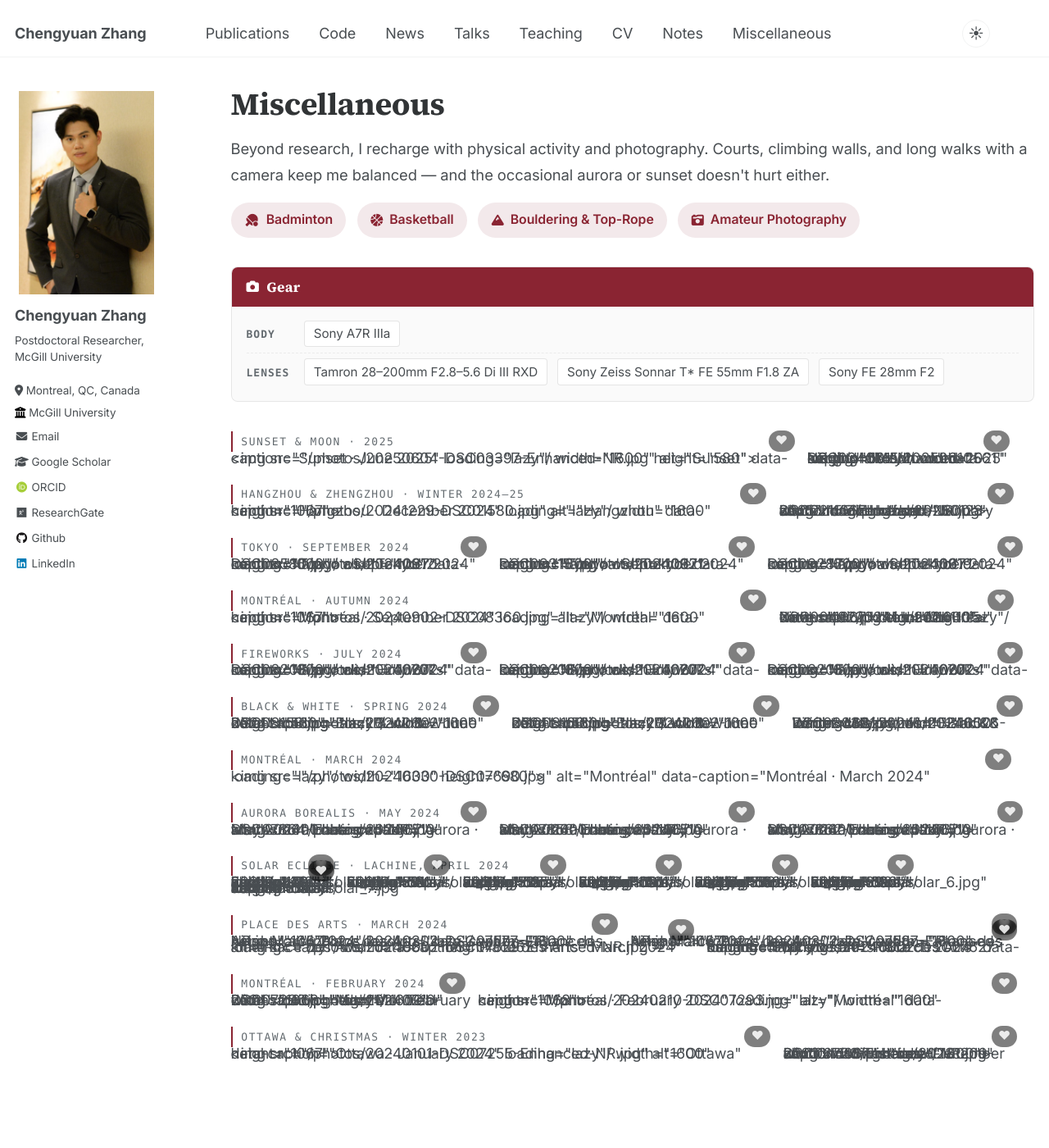
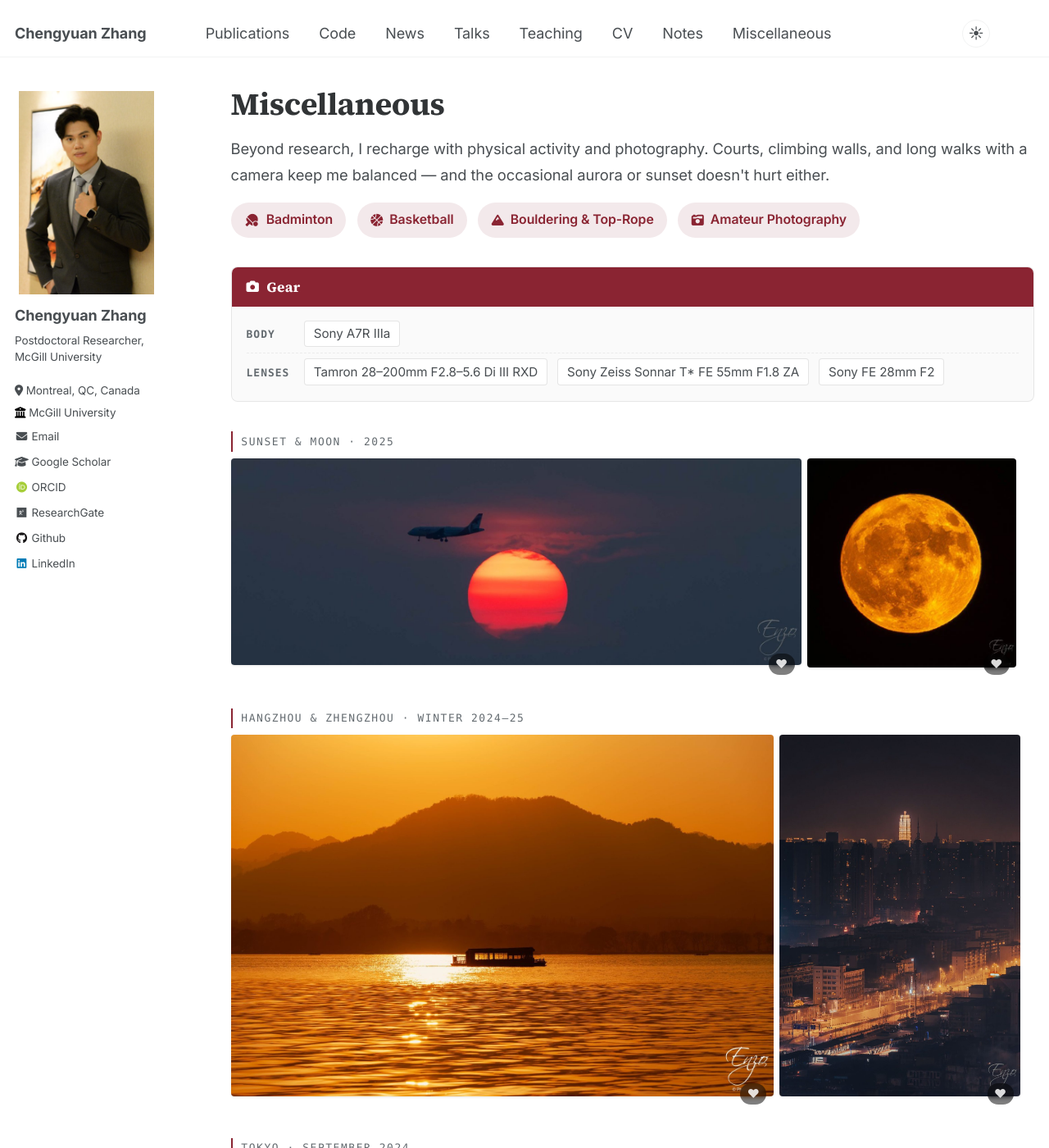
Before and after one commit to Chengyuan-Zhang/chengyuan-zhang.github.io, a Jekyll site: the page built from _pages/miscellaneous.md, in a window 1280 px wide and 1400 px high. Shown: the whole window at 82% size. Built offline with Jekyll 4.4.1, drawn with Linux system fonts in a browser that asks for light colours; some web fonts are replaced; comment, search, counter and statistics services are not loaded.

Commit message:
Repair the image tags broken by the previous commit
The script that added intrinsic dimensions appended them after the closing
angle bracket was stripped, which left the self-closing slash stranded in the
middle of the tag. kramdown refused to treat the result as HTML and printed
it as visible text, so all 34 photos on the miscellaneous page and four
thumbnails on the home page showed as raw markup.

The script now preserves whichever closing style each tag already used, and
the 38 affected tags are repaired. Verified: no tag has a stray slash before
an attribute and none is missing the separating space.

```diff
--- a/_pages/miscellaneous.md
+++ b/_pages/miscellaneous.md
@@ -41,11 +41,11 @@ author_profile: true
     <figcaption class="gallery-caption">Sunset &amp; Moon · 2025</figcaption>
     <div class="gallery-row">
       <div class="photo-tile" style="width:71%">
-      <img src="{{ '/photos/20250604-DSC03397-Enhanced-NR.jpg' | relative_url }}" alt="Sunset" data-caption="Sunset · June 2025" loading="lazy"/ width="1600" height="580">
+      <img src="{{ '/photos/20250604-DSC03397-Enhanced-NR.jpg' | relative_url }}" alt="Sunset" data-caption="Sunset · June 2025" loading="lazy" width="1600" height="580" />
       <button class="photo-like" type="button" data-like="photo-20250604-dsc03397-enhanced-nr" aria-label="Like this photo" aria-pressed="false"><span class="photo-like__icon" aria-hidden="true">&#9829;</span><span class="photo-like__count"></span></button>
     </div>
       <div class="photo-tile" style="width:26%">
-      <img src="{{ '/photos/20250610-DSC03407-Enhanced-NR.jpg' | relative_url }}" alt="Moon"   data-caption="Moon · June 2025"   loading="lazy"/ width="561" height="561">
+      <img src="{{ '/photos/20250610-DSC03407-Enhanced-NR.jpg' | relative_url }}" alt="Moon"   data-caption="Moon · June 2025"   loading="lazy" width="561" height="561" />
       <button class="photo-like" type="button" data-like="photo-20250610-dsc03407-enhanced-nr" aria-label="Like this photo" aria-pressed="false"><span class="photo-like__icon" aria-hidden="true">&#9829;</span><span class="photo-like__count"></span></button>
     </div>
     </div>
@@ -55,11 +55,11 @@ author_profile: true
     <figcaption class="gallery-caption">Hangzhou &amp; Zhengzhou · Winter 2024–25</figcaption>
     <div class="gallery-row">
       <div class="photo-tile" style="width:67.5%">
-      <img src="{{ '/photos/20241229-DSC01580.jpg' | relative_url }}" alt="Hangzhou"  data-caption="Hangzhou · December 2024" loading="lazy"/ width="1600" height="1067">
+      <img src="{{ '/photos/20241229-DSC01580.jpg' | relative_url }}" alt="Hangzhou"  data-caption="Hangzhou · December 2024" loading="lazy" width="1600" height="1067" />
       <button class="photo-like" type="button" data-like="photo-20241229-dsc01580" aria-label="Like this photo" aria-pressed="false"><span class="photo-like__icon" aria-hidden="true">&#9829;</span><span class="photo-like__count"></span></button>
     </div>
       <div class="photo-tile" style="width:30%">
-      <img src="{{ '/photos/20250128-DSC02155-Enhanced-NR.jpg' | relative_url }}" alt="Zhengzhou" data-caption="Zhengzhou · January 2025" loading="lazy"/ width="1067" height="1600">
+      <img src="{{ '/photos/20250128-DSC02155-Enhanced-NR.jpg' | relative_url }}" alt="Zhengzhou" data-caption="Zhengzhou · January 2025" loading="lazy" width="1067" height="1600" />
       <button class="photo-like" type="button" data-like="photo-20250128-dsc02155-enhanced-nr" aria-label="Like this photo" aria-pressed="false"><span class="photo-like__icon" aria-hidden="true">&#9829;</span><span class="photo-like__count"></span></button>
     </div>
     </div>
@@ -69,15 +69,15 @@ author_profile: true
     <figcaption class="gallery-caption">Tokyo · September 2024</figcaption>
     <div class="gallery-row">
       <div class="photo-tile" style="width:32.66%">
-      <img src="{{ '/photos/20240912-DSC08580.jpg' | relative_url }}" alt="Tokyo" data-caption="Tokyo · September 2024" loading="lazy"/ width="1067" height="1600">
+      <img src="{{ '/photos/20240912-DSC08580.jpg' | relative_url }}" alt="Tokyo" data-caption="Tokyo · September 2024" loading="lazy" width="1067" height="1600" />
       <button class="photo-like" type="button" data-like="photo-20240912-dsc08580" aria-label="Like this photo" aria-pressed="false"><span class="photo-like__icon" aria-hidden="true">&#9829;</span><span class="photo-like__count"></span></button>
     </div>
       <div class="photo-tile" style="width:32.66%">
-      <img src="{{ '/photos/20240921-DSC09315.jpg' | relative_url }}" alt="Tokyo" data-caption="Tokyo · September 2024" loading="lazy"/ width="1067" height="1600">
+      <img src="{{ '/photos/20240921-DSC09315.jpg' | relative_url }}" alt="Tokyo" data-caption="Tokyo · September 2024" loading="lazy" width="1067" height="1600" />
       <button class="photo-like" type="button" data-like="photo-20240921-dsc09315" aria-label="Like this photo" aria-pressed="false"><span class="photo-like__icon" aria-hidden="true">&#9829;</span><span class="photo-like__count"></span></button>
     </div>
       <div class="photo-tile" style="width:32.66%">
-      <img src="{{ '/photos/20240919-DSC09287.jpg' | relative_url }}" alt="Tokyo" data-caption="Tokyo · September 2024" loading="lazy"/ width="1067" height="1600">
+      <img src="{{ '/photos/20240919-DSC09287.jpg' | relative_url }}" alt="Tokyo" data-caption="Tokyo · September 2024" loading="lazy" width="1067" height="1600" />
       <button class="photo-like" type="button" data-like="photo-20240919-dsc09287" aria-label="Like this photo" aria-pressed="false"><span class="photo-like__icon" aria-hidden="true">&#9829;</span><span class="photo-like__count"></span></button>
     </div>
     </div>
@@ -87,11 +87,11 @@ author_profile: true
     <figcaption class="gallery-caption">Montréal · Autumn 2024</figcaption>
     <div class="gallery-row">
       <div class="photo-tile" style="width:67.5%">
-      <img src="{{ '/photos/20240902-DSC08360.jpg' | relative_url }}" alt="Montréal" data-caption="Montréal · September 2024" loading="lazy"/ width="1600" height="1067">
+      <img src="{{ '/photos/20240902-DSC08360.jpg' | relative_url }}" alt="Montréal" data-caption="Montréal · September 2024" loading="lazy" width="1600" height="1067" />
       <button class="photo-like" type="button" data-like="photo-20240902-dsc08360" aria-label="Like this photo" aria-pressed="false"><span class="photo-like__icon" aria-hidden="true">&#9829;</span><span class="photo-like__count"></span></button>
     </div>
       <div class="photo-tile" style="width:30%">
-      <img src="{{ '/photos/20241105-DSC00492.jpg' | relative_url }}" alt="Montréal" data-caption="Montréal · November 2024"  loading="lazy"/ width="1067" height="1600">
+      <img src="{{ '/photos/20241105-DSC00492.jpg' | relative_url }}" alt="Montréal" data-caption="Montréal · November 2024"  loading="lazy" width="1067" height="1600" />
       <button class="photo-like" type="button" data-like="photo-20241105-dsc00492" aria-label="Like this photo" aria-pressed="false"><span class="photo-like__icon" aria-hidden="true">&#9829;</span><span class="photo-like__count"></span></button>
     </div>
     </div>
@@ -101,15 +101,15 @@ author_profile: true
     <figcaption class="gallery-caption">Fireworks · July 2024</figcaption>
     <div class="gallery-row">
       <div class="photo-tile" style="width:32.66%">
-      <img src="{{ '/photos/20240707-DSC08208.jpg' | relative_url }}" alt="Fireworks" data-caption="Fireworks · July 2024" loading="lazy"/ width="1067" height="1600">
+      <img src="{{ '/photos/20240707-DSC08208.jpg' | relative_url }}" alt="Fireworks" data-caption="Fireworks · July 2024" loading="lazy" width="1067" height="1600" />
       <button class="photo-like" type="button" data-like="photo-20240707-dsc08208" aria-label="Like this photo" aria-pressed="false"><span class="photo-like__icon" aria-hidden="true">&#9829;</span><span class="photo-like__count"></span></button>
     </div>
       <div class="photo-tile" style="width:32.66%">
-      <img src="{{ '/photos/20240707-DSC08206.jpg' | relative_url }}" alt="Fireworks" data-caption="Fireworks · July 2024" loading="lazy"/ width="1067" height="1600">
+      <img src="{{ '/photos/20240707-DSC08206.jpg' | relative_url }}" alt="Fireworks" data-caption="Fireworks · July 2024" loading="lazy" width="1067" height="1600" />
       <button class="photo-like" type="button" data-like="photo-20240707-dsc08206" aria-label="Like this photo" aria-pressed="false"><span class="photo-like__icon" aria-hidden="true">&#9829;</span><span class="photo-like__count"></span></button>
     </div>
       <div class="photo-tile" style="width:32.66%">
-      <img src="{{ '/photos/20240707-DSC08205.jpg' | relative_url }}" alt="Fireworks" data-caption="Fireworks · July 2024" loading="lazy"/ width="1067" height="1600">
+      <img src="{{ '/photos/20240707-DSC08205.jpg' | relative_url }}" alt="Fireworks" data-caption="Fireworks · July 2024" loading="lazy" width="1067" height="1600" />
       <button class="photo-like" type="button" data-like="photo-20240707-dsc08205" aria-label="Like this photo" aria-pressed="false"><span class="photo-like__icon" aria-hidden="true">&#9829;</span><span class="photo-like__count"></span></button>
     </div>
     </div>
@@ -119,15 +119,15 @@ author_profile: true
     <figcaption class="gallery-caption">Black &amp; White · Spring 2024</figcaption>
     <div class="gallery-row">
       <div class="photo-tile" style="width:34.2%">
-      <img src="{{ '/photos/20240602-DSC08158.jpg' | relative_url }}" alt="Black &amp; White" data-caption="Black &amp; White · June 2024"  loading="lazy"/ width="1600" height="580">
+      <img src="{{ '/photos/20240602-DSC08158.jpg' | relative_url }}" alt="Black &amp; White" data-caption="Black &amp; White · June 2024"  loading="lazy" width="1600" height="580" />
       <button class="photo-like" type="button" data-like="photo-20240602-dsc08158" aria-label="Like this photo" aria-pressed="false"><span class="photo-like__icon" aria-hidden="true">&#9829;</span><span class="photo-like__count"></span></button>
     </div>
       <div class="photo-tile" style="width:34.2%">
-      <img src="{{ '/photos/20240602-DSC08160.jpg' | relative_url }}" alt="Black &amp; White" data-caption="Black &amp; White · June 2024"  loading="lazy"/ width="1600" height="580">
+      <img src="{{ '/photos/20240602-DSC08160.jpg' | relative_url }}" alt="Black &amp; White" data-caption="Black &amp; White · June 2024"  loading="lazy" width="1600" height="580" />
       <button class="photo-like" type="button" data-like="photo-20240602-dsc08160" aria-label="Like this photo" aria-pressed="false"><span class="photo-like__icon" aria-hidden="true">&#9829;</span><span class="photo-like__count"></span></button>
     </div>
       <div class="photo-tile" style="width:29.5%">
-      <img src="{{ '/photos/20240526-DSC08039.jpg' | relative_url }}" alt="Black &amp; White" data-caption="Black &amp; White · May 2024"   loading="lazy"/ width="1600" height="681">
+      <img src="{{ '/photos/20240526-DSC08039.jpg' | relative_url }}" alt="Black &amp; White" data-caption="Black &amp; White · May 2024"   loading="lazy" width="1600" height="681" />
       <button class="photo-like" type="button" data-like="photo-20240526-dsc08039" aria-label="Like this photo" aria-pressed="false"><span class="photo-like__icon" aria-hidden="true">&#9829;</span><span class="photo-like__count"></span></button>
     </div>
     </div>
@@ -137,7 +137,7 @@ author_profile: true
     <figcaption class="gallery-caption">Montréal · March 2024</figcaption>
     <div class="gallery-row">
       <div class="photo-tile" style="width:98%">
-      <img src="{{ '/photos/20240330-DSC07690.jpg' | relative_url }}" alt="Montréal" data-caption="Montréal · March 2024" loading="lazy"/ width="1600" height="680">
+      <img src="{{ '/photos/20240330-DSC07690.jpg' | relative_url }}" alt="Montréal" data-caption="Montréal · March 2024" loading="lazy" width="1600" height="680" />
       <button class="photo-like" type="button" data-like="photo-20240330-dsc07690" aria-label="Like this photo" aria-pressed="false"><span class="photo-like__icon" aria-hidden="true">&#9829;</span><span class="photo-like__count"></span></button>
     </div>
     </div>
@@ -147,15 +147,15 @@ author_profile: true
     <figcaption class="gallery-caption">Aurora Borealis · May 2024</figcaption>
     <div class="gallery-row">
       <div class="photo-tile" style="width:32.66%">
-      <img src="{{ '/photos/20240510-DSC07864-Enhanced-NR.jpg' | relative_url }}" alt="Aurora" data-caption="Aurora · May 2024" loading="lazy"/ width="1600" height="1067">
+      <img src="{{ '/photos/20240510-DSC07864-Enhanced-NR.jpg' | relative_url }}" alt="Aurora" data-caption="Aurora · May 2024" loading="lazy" width="1600" height="1067" />
       <button class="photo-like" type="button" data-like="photo-20240510-dsc07864-enhanced-nr" aria-label="Like this photo" aria-pressed="false"><span class="photo-like__icon" aria-hidden="true">&#9829;</span><span class="photo-like__count"></span></button>
     </div>
       <div class="photo-tile" style="width:32.66%">
-      <img src="{{ '/photos/20240510-DSC07858-Enhanced-NR.jpg' | relative_url }}" alt="Aurora" data-caption="Aurora · May 2024" loading="lazy"/ width="1600" height="1067">
+      <img src="{{ '/photos/20240510-DSC07858-Enhanced-NR.jpg' | relative_url }}" alt="Aurora" data-caption="Aurora · May 2024" loading="lazy" width="1600" height="1067" />
       <button class="photo-like" type="button" data-like="photo-20240510-dsc07858-enhanced-nr" aria-label="Like this photo" aria-pressed="false"><span class="photo-like__icon" aria-hidden="true">&#9829;</span><span class="photo-like__count"></span></button>
     </div>
       <div class="photo-tile" style="width:32.66%">
-      <img src="{{ '/photos/20240510-DSC07862-Enhanced-NR.jpg' | relative_url }}" alt="Aurora" data-caption="Aurora · May 2024" loading="lazy"/ width="1600" height="1067">
+      <img src="{{ '/photos/20240510-DSC07862-Enhanced-NR.jpg' | relative_url }}" alt="Aurora" data-caption="Aurora · May 2024" loading="lazy" width="1600" height="1067" />
       <button class="photo-like" type="button" data-like="photo-20240510-dsc07862-enhanced-nr" aria-label="Like this photo" aria-pressed="false"><span class="photo-like__icon" aria-hidden="true">&#9829;</span><span class="photo-like__count"></span></button>
     </div>
     </div>
@@ -165,31 +165,31 @@ author_profile: true
     <figcaption class="gallery-caption">Solar Eclipse · Lachine, April 2024</figcaption>
     <div class="gallery-row">
       <div class="photo-tile" style="width:13.7%">
-      <img src="{{ '/photos/solar_1.jpg' | relative_url }}" alt="Solar Eclipse" data-caption="Solar Eclipse · Lachine · April 2024" loading="lazy"/ width="179" height="179">
+      <img src="{{ '/photos/solar_1.jpg' | relative_url }}" alt="Solar Eclipse" data-caption="Solar Eclipse · Lachine · April 2024" loading="lazy" width="179" height="179" />
       <button class="photo-like" type="button" data-like="photo-solar-1" aria-label="Like this photo" aria-pressed="false"><span class="photo-like__icon" aria-hidden="true">&#9829;</span><span class="photo-like__count"></span></button>
     </div>
       <div class="photo-tile" style="width:13.7%">
-      <img src="{{ '/photos/solar_2.jpg' | relative_url }}" alt="Solar Eclipse" data-caption="Solar Eclipse · Lachine · April 2024" loading="lazy"/ width="581" height="581">
+      <img src="{{ '/photos/solar_2.jpg' | relative_url }}" alt="Solar Eclipse" data-caption="Solar Eclipse · Lachine · April 2024" loading="lazy" width="581" height="581" />
       <button class="photo-like" type="button" data-like="photo-solar-2" aria-label="Like this photo" aria-pressed="false"><span class="photo-like__icon" aria-hidden="true">&#9829;</span><span class="photo-like__count"></span></button>
     </div>
       <div class="photo-tile" style="width:13.7%">
-      <img src="{{ '/photos/solar_3.jpg' | relative_url }}" alt="Solar Eclipse" data-caption="Solar Eclipse · Lachine · April 2024" loading="lazy"/ width="525" height="525">
+      <img src="{{ '/photos/solar_3.jpg' | relative_url }}" alt="Solar Eclipse" data-caption="Solar Eclipse · Lachine · April 2024" loading="lazy" width="525" height="525" />
       <button class="photo-like" type="button" data-like="photo-solar-3" aria-label="Like this photo" aria-pressed="false"><span class="photo-like__icon" aria-hidden="true">&#9829;</span><span class="photo-like__count"></span></button>
     </div>
       <div class="photo-tile" style="width:13.7%">
-      <img src="{{ '/photos/solar_4.jpg' | relative_url }}" alt="Solar Eclipse" data-caption="Solar Eclipse · Lachine · April 2024" loading="lazy"/ width="1001" height="1001">
+      <img src="{{ '/photos/solar_4.jpg' | relative_url }}" alt="Solar Eclipse" data-caption="Solar Eclipse · Lachine · April 2024" loading="lazy" width="1001" height="1001" />
       <button class="photo-like" type="button" data-like="photo-solar-4" aria-label="Like this photo" aria-pressed="false"><span class="photo-like__icon" aria-hidden="true">&#9829;</span><span class="photo-like__count"></span></button>
     </div>
       <div class="photo-tile" style="width:13.7%">
-      <img src="{{ '/photos/solar_5.jpg' | relative_url }}" alt="Solar Eclipse" data-caption="Solar Eclipse · Lachine · April 2024" loading="lazy"/ width="558" height="558">
+      <img src="{{ '/photos/solar_5.jpg' | relative_url }}" alt="Solar Eclipse" data-caption="Solar Eclipse · Lachine · April 2024" loading="lazy" width="558" height="558" />
       <button class="photo-like" type="button" data-like="photo-solar-5" aria-label="Like this photo" aria-pressed="false"><span class="photo-like__icon" aria-hidden="true">&#9829;</span><span class="photo-like__count"></span></button>
     </div>
       <div class="photo-tile" style="width:13.7%">
-      <img src="{{ '/photos/solar_6.jpg' | relative_url }}" alt="Solar Eclipse" data-caption="Solar Eclipse · Lachine · April 2024" loading="lazy"/ width="698" height="698">
+      <img src="{{ '/photos/solar_6.jpg' | relative_url }}" alt="Solar Eclipse" data-caption="Solar Eclipse · Lachine · April 2024" loading="lazy" width="698" height="698" />
       <button class="photo-like" type="button" data-like="photo-solar-6" aria-label="Like this photo" aria-pressed="false"><span class="photo-like__icon" aria-hidden="true">&#9829;</span><span class="photo-like__count"></span></button>
     </div>
       <div class="photo-tile" style="width:13.7%">
-      <img src="{{ '/photos/solar_7.jpg' | relative_url }}" alt="Solar Eclipse" data-caption="Solar Eclipse · Lachine · April 2024" loading="lazy"/ width="614" height="614">
+      <img src="{{ '/photos/solar_7.jpg' | relative_url }}" alt="Solar Eclipse" data-caption="Solar Eclipse · Lachine · April 2024" loading="lazy" width="614" height="614" />
       <button class="photo-like" type="button" data-like="photo-solar-7" aria-label="Like this photo" aria-pressed="false"><span class="photo-like__icon" aria-hidden="true">&#9829;</span><span class="photo-like__count"></span></button>
     </div>
     </div>
@@ -199,21 +199,21 @@ author_profile: true
     <figcaption class="gallery-caption">Place des Arts · March 2024</figcaption>
     <div class="gallery-row">
       <div class="photo-tile" style="width:49%">
-      <img src="{{ '/photos/20240302-DSC07577-Enhanced-NR.jpg' | relative_url }}" alt="Place des Arts" data-caption="Place des Arts · March 2024" loading="lazy"/ width="1600" height="1067">
+      <img src="{{ '/photos/20240302-DSC07577-Enhanced-NR.jpg' | relative_url }}" alt="Place des Arts" data-caption="Place des Arts · March 2024" loading="lazy" width="1600" height="1067" />
       <button class="photo-like" type="button" data-like="photo-20240302-dsc07577-enhanced-nr" aria-label="Like this photo" aria-pressed="false"><span class="photo-like__icon" aria-hidden="true">&#9829;</span><span class="photo-like__count"></span></button>
     </div>
       <div class="photo-tile" style="width:49%">
-      <img src="{{ '/photos/20240302-DSC07587-Enhanced-NR.jpg' | relative_url }}" alt="Place des Arts" data-caption="Place des Arts · March 2024" loading="lazy"/ width="1600" height="1067">
+      <img src="{{ '/photos/20240302-DSC07587-Enhanced-NR.jpg' | relative_url }}" alt="Place des Arts" data-caption="Place des Arts · March 2024" loading="lazy" width="1600" height="1067" />
       <button class="photo-like" type="button" data-like="photo-20240302-dsc07587-enhanced-nr" aria-label="Like this photo" aria-pressed="false"><span class="photo-like__icon" aria-hidden="true">&#9829;</span><span class="photo-like__count"></span></button>
     </div>
     </div>
     <div class="gallery-row">
       <div class="photo-tile" style="width:58.5%">
-      <img src="{{ '/photos/20240302-DSC07629-Enhanced-NR.jpg' | relative_url }}" alt="Place des Arts" data-caption="Place des Arts · March 2024" loading="lazy"/ width="1600" height="1067">
+      <img src="{{ '/photos/20240302-DSC07629-Enhanced-NR.jpg' | relative_url }}" alt="Place des Arts" data-caption="Place des Arts · March 2024" loading="lazy" width="1600" height="1067" />
       <button class="photo-like" type="button" data-like="photo-20240302-dsc07629-enhanced-nr" aria-label="Like this photo" aria-pressed="false"><span class="photo-like__icon" aria-hidden="true">&#9829;</span><span class="photo-like__count"></span></button>
     </div>
       <div class="photo-tile" style="width:39.5%">
-      <img src="{{ '/photos/20240302-DSC07627-Enhanced-NR.jpg' | relative_url }}" alt="Place des Arts" data-caption="Place des Arts · March 2024" loading="lazy"/ width="1600" height="1600">
+      <img src="{{ '/photos/20240302-DSC07627-Enhanced-NR.jpg' | relative_url }}" alt="Place des Arts" data-caption="Place des Arts · March 2024" loading="lazy" width="1600" height="1600" />
       <button class="photo-like" type="button" data-like="photo-20240302-dsc07627-enhanced-nr" aria-label="Like this photo" aria-pressed="false"><span class="photo-like__icon" aria-hidden="true">&#9829;</span><span class="photo-like__count"></span></button>
     </div>
     </div>
@@ -223,11 +223,11 @@ author_profile: true
     <figcaption class="gallery-caption">Montréal · February 2024</figcaption>
     <div class="gallery-row">
       <div class="photo-tile" style="width:30%">
-      <img src="{{ '/photos/20240210-DSC07290.jpg' | relative_url }}" alt="Montréal" data-caption="Montréal · February 2024" loading="lazy"/ width="1068" height="1600">
+      <img src="{{ '/photos/20240210-DSC07290.jpg' | relative_url }}" alt="Montréal" data-caption="Montréal · February 2024" loading="lazy" width="1068" height="1600" />
       <button class="photo-like" type="button" data-like="photo-20240210-dsc07290" aria-label="Like this photo" aria-pressed="false"><span class="photo-like__icon" aria-hidden="true">&#9829;</span><span class="photo-like__count"></span></button>
     </div>
       <div class="photo-tile" style="width:68%">
-      <img src="{{ '/photos/20240210-DSC07293.jpg' | relative_url }}" alt="Montréal" data-caption="Montréal · February 2024" loading="lazy"/ width="1600" height="1068">
+      <img src="{{ '/photos/20240210-DSC07293.jpg' | relative_url }}" alt="Montréal" data-caption="Montréal · February 2024" loading="lazy" width="1600" height="1068" />
       <button class="photo-like" type="button" data-like="photo-20240210-dsc07293" aria-label="Like this photo" aria-pressed="false"><span class="photo-like__icon" aria-hidden="true">&#9829;</span><span class="photo-like__count"></span></button>
     </div>
     </div>
@@ -237,11 +237,11 @@ author_profile: true
     <figcaption class="gallery-caption">Ottawa &amp; Christmas · Winter 2023</figcaption>
     <div class="gallery-row">
       <div class="photo-tile" style="width:68%">
-      <img src="{{ '/photos/20240101-DSC07255-Enhanced-NR.jpg' | relative_url }}" alt="Ottawa"    data-caption="Ottawa · January 2024"    loading="lazy"/ width="1600" height="1067">
+      <img src="{{ '/photos/20240101-DSC07255-Enhanced-NR.jpg' | relative_url }}" alt="Ottawa"    data-caption="Ottawa · January 2024"    loading="lazy" width="1600" height="1067" />
       <button class="photo-like" type="button" data-like="photo-20240101-dsc07255-enhanced-nr" aria-label="Like this photo" aria-pressed="false"><span class="photo-like__icon" aria-hidden="true">&#9829;</span><span class="photo-like__count"></span></button>
     </div>
       <div class="photo-tile" style="width:30%">
-      <img src="{{ '/photos/20231209-DSC06726-Enhanced-NR.jpg' | relative_url }}" alt="Christmas" data-caption="Christmas · December 2023" loading="lazy"/ width="1067" height="1600">
+      <img src="{{ '/photos/20231209-DSC06726-Enhanced-NR.jpg' | relative_url }}" alt="Christmas" data-caption="Christmas · December 2023" loading="lazy" width="1067" height="1600" />
       <button class="photo-like" type="button" data-like="photo-20231209-dsc06726-enhanced-nr" aria-label="Like this photo" aria-pressed="false"><span class="photo-like__icon" aria-hidden="true">&#9829;</span><span class="photo-like__count"></span></button>
     </div>
     </div>
```
Also changed, not shown: _pages/about.md (+4 -4 lines), scripts/add_image_dimensions.py (+8 -1 lines).
